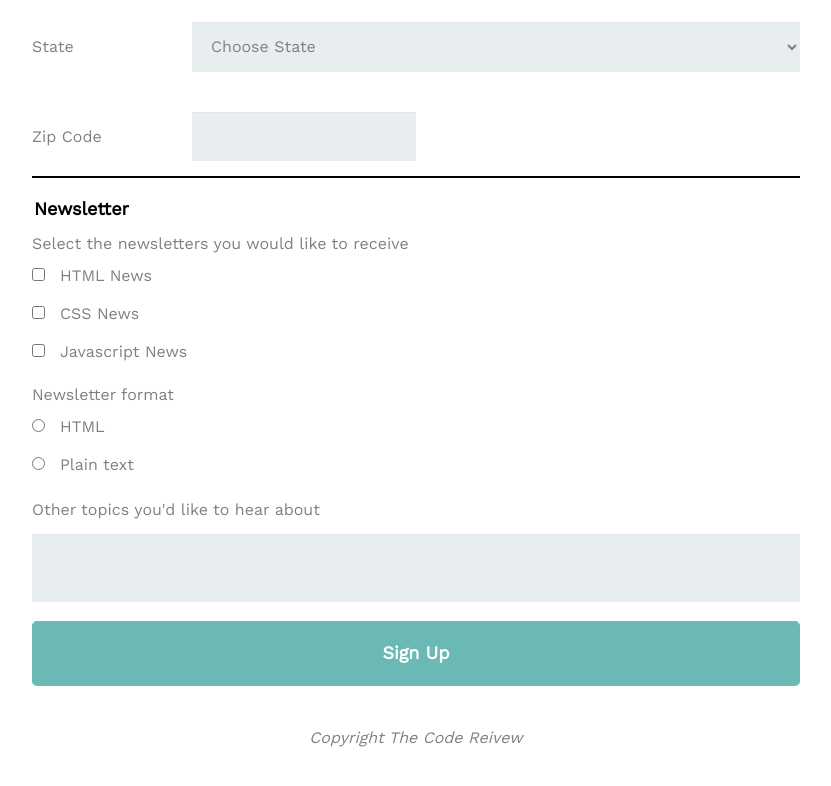
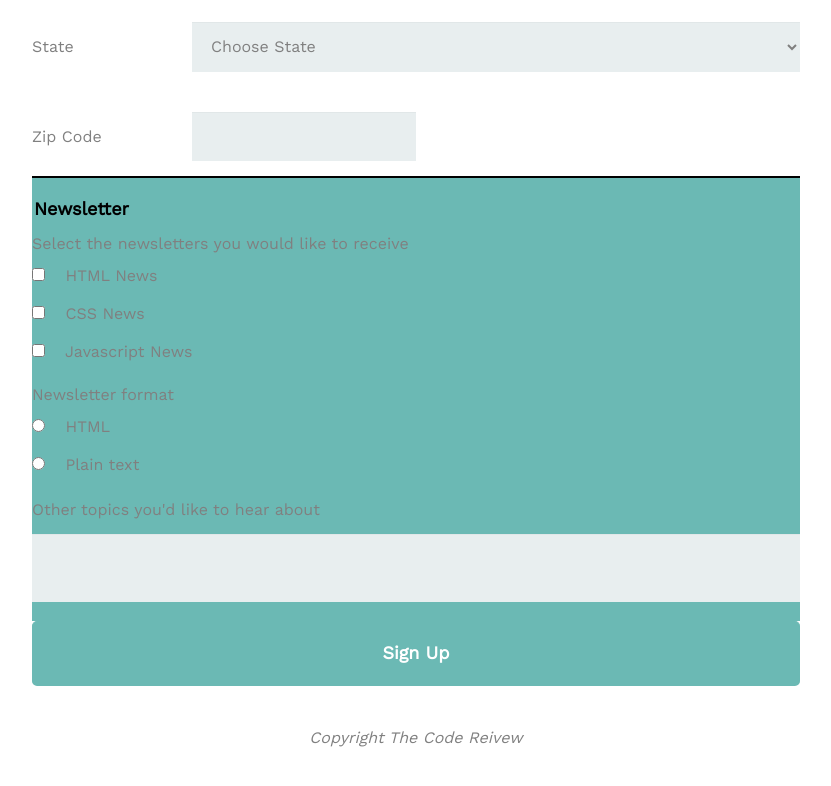
Before and after one commit to awturney/treehouse-project-3, a plain HTML site: page index.html in a window 1280 px wide. Shown: the part 692-1478 px from the top of the page, without its empty margins (224-1055 px from the left). Drawn offline with nearby package versions, Linux system fonts and the light colour scheme.

Commit message:
Updates made

```diff
--- a/index.html
+++ b/index.html
@@ -116,19 +116,30 @@
 
 </fieldset>
 
-<fieldset>
+<fieldset class="main_2">
 
 <legend class="newsletter">Newsletter</legend>
 
 <label>Select the newsletters you would like to receive</label><br>
-<input type="checkbox" id="html_news" for="html_news" name="select_newsletter" value="html_news"><label>HTML News</label><br>
-<input type="checkbox" id="css_news" for="css_news" name="select_newsletter" value="css_news"><label>CSS News</label><br>
-<input type="checkbox" id="javascript_news" for="javascript_news" name="select_newsletter" value="javascript_news"><label>Javascript News</label><br>
+
+<input type="checkbox" id="html" name="select_newsletter" value="html_news">
+<label for="html">HTML News</label><br>
+
+<input type="checkbox" id="css" name="select_newsletter" value="css_news">
+<label for="css">CSS News</label><br>
+
+<input type="checkbox" id="javascript" name="select_newsletter" value="javascript_news">
+<label for="javascript">Javascript News</label><br>
 
 <div class="format">
 <label>Newsletter format</label><br>
-   <input type="radio" id="html_format" value="html_format" name="select_format"><label for="html_format">HTML</label><br>
-   <input type="radio" id="plain_text_format" value="plain_text_format" name="select_format"><label for="plain_text_format">Plain text</label><br>
+
+   <input type="radio" id="html_format" value="html_format" name="select_format">
+   <label for="html_format">HTML</label><br>
+
+   <input type="radio" id="plain_text_format" value="plain_text_format" name="select_format">
+   <label for="plain_text_format">Plain text</label><br>
+
 </div>
 
    <label for="other">Other topics you'd like to hear about</label>
--- a/styles.css
+++ b/styles.css
@@ -40,7 +40,6 @@ body {
   text-align: center;
   border-bottom: solid 4px black;
   margin-bottom: .25rem;
-  background-color: #e8eeef;
 }
 
 .zip_code {
@@ -101,6 +100,7 @@ button {
 .newsletter {
   border-top: 2px solid black;
   width: 100%;
+  background: #6bb9b4;
 }
 
 .contact {
@@ -120,6 +120,11 @@ footer {
   margin-bottom: 15rem;
 }
 
+.main_2 {
+  background: #6bb9b4;
+}
+
+
 .latest_news {
   margin-bottom: 35px;
 }
@@ -134,6 +139,8 @@ textarea {
 
 input:focus {
   border: 4px solid black;
+  transition-timing-function: ease-in;
+  transition-delay: 2s;
 }
 
 @media (min-width: 768px) {
```
